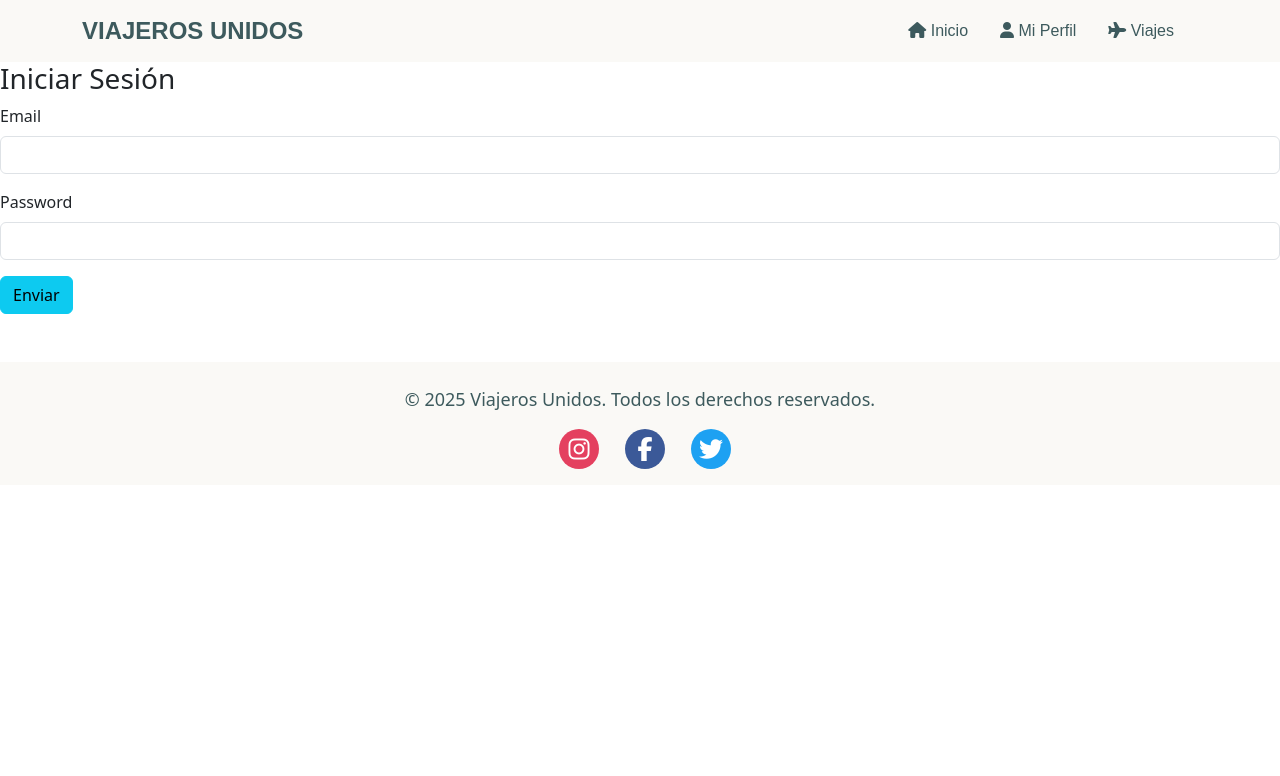
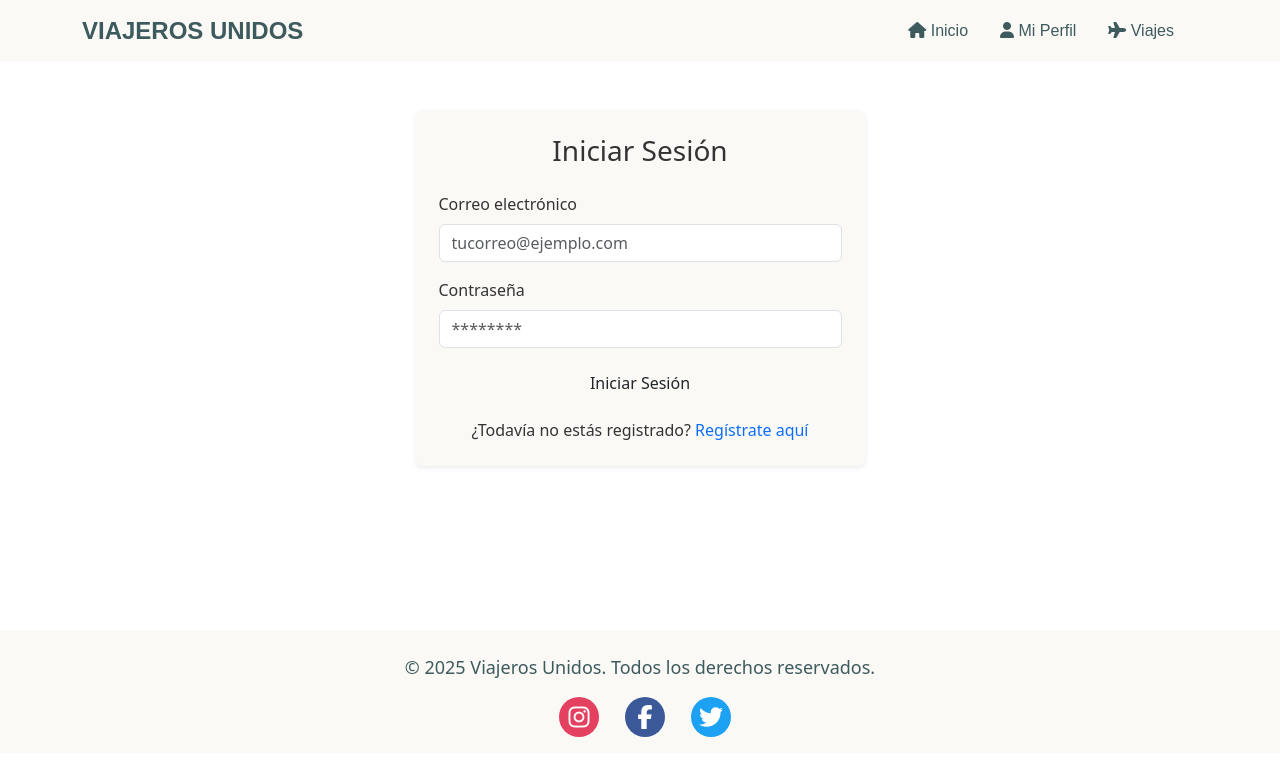
Before and after one commit to JavierSP1997/appFrontViajes, an Angular app: page /login in a window 1280 px wide. Shown: the top 776 px of the page. Built offline with nearby package versions, Linux system fonts and the light colour scheme.

Commit message:
He cambiado el idioma a ES, he maquetado el login, añadido validator de contraseña para ser Mayuscula la primera y con numeros.

```diff
--- a/src/app/pages/login/login.component.css
+++ b/src/app/pages/login/login.component.css
@@ -0,0 +1,7 @@
+.login {
+	min-height: 59vh;
+}
+.card {
+	background-color: var(--color-fondo-principal);
+	color: var(--color-texto);
+}
--- a/src/app/pages/login/login.component.html
+++ b/src/app/pages/login/login.component.html
@@ -1,13 +1,42 @@
-<h3>Iniciar Sesión</h3>
-<form [formGroup]="formLogin" (ngSubmit)="onSubmit()">
-    <div class="mb-3">
-        <label class="form-label">Email</label>
-        <input type="text" class="form-control" formControlName="email">
+<div class="login container mt-5">
+    <div class="row justify-content-center">
+      <div class="col-md-6 col-lg-5">
+        <div class="card shadow-sm border-0 rounded-3">
+          <div class="card-body p-4">
+            <h3 class="card-title text-center mb-4">Iniciar Sesión</h3>
+            <form [formGroup]="formLogin" (ngSubmit)="onSubmit()">
+              <div class="mb-3">
+                <label for="email" class="form-label">Correo electrónico</label>
+                <input
+                  type="email"
+                  id="email"
+                  class="form-control"
+                  formControlName="email"
+                  placeholder="tucorreo@ejemplo.com"
+                  required
+                >
+              </div>
+              <div class="mb-3">
+                <label for="password" class="form-label">Contraseña</label>
+                <input
+                  type="password"
+                  id="password"
+                  class="form-control"
+                  formControlName="password"
+                  placeholder="********"
+                  required
+                >
+              </div>
+              <div class="d-grid">
+                <button type="submit" class="btn ">Iniciar Sesión</button>
+              </div>
+            </form>
+            <p class="text-center mt-3 mb-0">
+              ¿Todavía no estás registrado?
+              <a [routerLink]="'/register'" class="text-decoration-none">Regístrate aquí</a>
+            </p>
+          </div>
+        </div>
+      </div>
     </div>
-    <div class="mb-3">
-        <label class="form-label">Password</label>
-        <input type="password" class="form-control" formControlName="password">
-    </div>
-    <input type="submit" value="Enviar" class="btn btn-info">
-
-</form>
+  </div>
--- a/src/app/pages/login/login.component.ts
+++ b/src/app/pages/login/login.component.ts
@@ -1,6 +1,6 @@
 import { Component, inject } from "@angular/core";
 import { UsuariosService } from "../../services/usuarios.service";
-import { Router } from "@angular/router";
+import { Router, RouterLink } from "@angular/router";
 import {
 	FormControl,
 	FormGroup,
@@ -10,7 +10,7 @@ import {
 import { GuideComponent } from "../../components/guide/guide.component";
 @Component({
 	selector: "app-login",
-	imports: [ReactiveFormsModule],
+	imports: [ReactiveFormsModule, RouterLink],
 	templateUrl: "./login.component.html",
 	styleUrl: "./login.component.css",
 })
@@ -20,7 +20,10 @@ export class LoginComponent {
 
 	formLogin: FormGroup = new FormGroup({
 		email: new FormControl("", [Validators.required, Validators.email]),
-		password: new FormControl("", Validators.required),
+		password: new FormControl("", [
+			Validators.required,
+			Validators.pattern(/^[A-Z][A-Za-z\d]*\d+/),
+		]),
 	});
 
 	async onSubmit() {
--- a/src/index.html
+++ b/src/index.html
@@ -1,5 +1,5 @@
 <!doctype html>
-<html lang="en">
+<html lang="es">
 <head>
   <meta charset="utf-8">
   <title>AppFrontViajes</title>
```
Also changed, not shown: src/app/app.routes.ts (+6 -2 lines).
